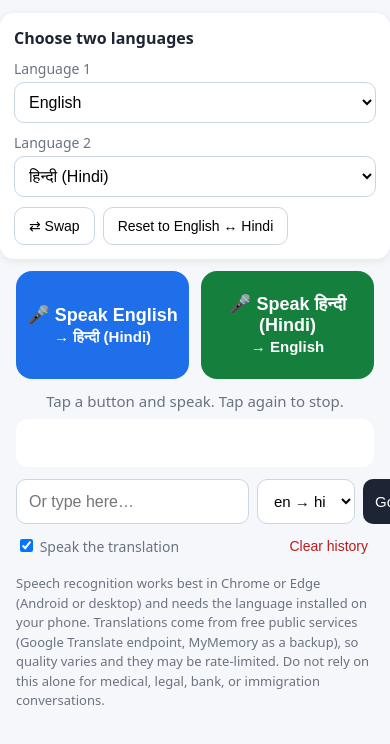
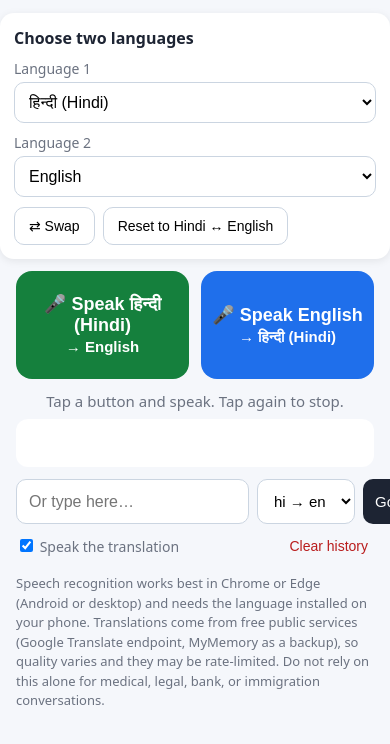
Before and after one commit to kanchan164432/hindi-english-translator, a website with bundled scripts: page index.html in a window 390 px wide. Both pictures are taken after a click on the button "Choose languages". Shown: the part 88-832 px from the top of the page. Built offline with nearby package versions, Linux system fonts and the light colour scheme.

Commit message:
Hindi on the left, English on the right; load fresh files on phones
Service worker now fetches same-site files when online, so phones stop
showing old cached pages. Default labels are in the HTML so buttons are
never blank.

Co-Authored-By: Claude Haiku 5.5 <noreply@anthropic.com>

```diff
--- a/index.html
+++ b/index.html
@@ -26,8 +26,8 @@
     main { max-width:640px; margin:0 auto; padding:0 16px 32px; }
     .buttons { display:grid; grid-template-columns:1fr 1fr; gap:12px; margin:12px 0; }
     button.talk { border:0; border-radius:16px; padding:22px 10px; font-size:18px; font-weight:600; color:#fff; cursor:pointer; min-height:88px; }
-    button.talk.a { background:var(--blue); }
-    button.talk.b { background:var(--green); }
+    button.talk.a { background:var(--green); }
+    button.talk.b { background:var(--blue); }
     button.talk[disabled] { opacity:.5; cursor:not-allowed; }
     button.talk.listening { animation:pulse 1s infinite; }
     @keyframes pulse { 50% { transform:scale(1.03); box-shadow:0 0 0 8px rgba(31,111,235,.2); } }
@@ -66,14 +66,14 @@
     </label>
     <div class="menu-actions">
       <button id="swap" type="button">⇄ Swap</button>
-      <button id="resetLangs" type="button">Reset to English ↔ Hindi</button>
+      <button id="resetLangs" type="button">Reset to Hindi ↔ English</button>
     </div>
   </nav>
 
   <main>
     <div class="buttons">
-      <button id="talkA" class="talk a"></button>
-      <button id="talkB" class="talk b"></button>
+      <button id="talkA" class="talk a">🎤 Speak Hindi<br><small>→ English</small></button>
+      <button id="talkB" class="talk b">🎤 Speak English<br><small>→ Hindi</small></button>
     </div>
     <div id="status" class="status">Tap a button and speak. Tap again to stop.</div>
     <div id="live" class="live" aria-live="polite"></div>
--- a/languages.js
+++ b/languages.js
@@ -36,7 +36,8 @@ export const LANGUAGES = [
   { code: "tl", name: "Filipino (Tagalog)", speech: "fil-PH" },
 ];
 
-export const DEFAULT_PAIR = ["en", "hi"];
+// Left side = Hindi, right side = English by default.
+export const DEFAULT_PAIR = ["hi", "en"];
 
 export function findLanguage(code) {
   return LANGUAGES.find((l) => l.code === code) || null;
```
Also changed, not shown: sw.js (+9 -3 lines), test/languages.test.mjs (+1 -1 lines).
